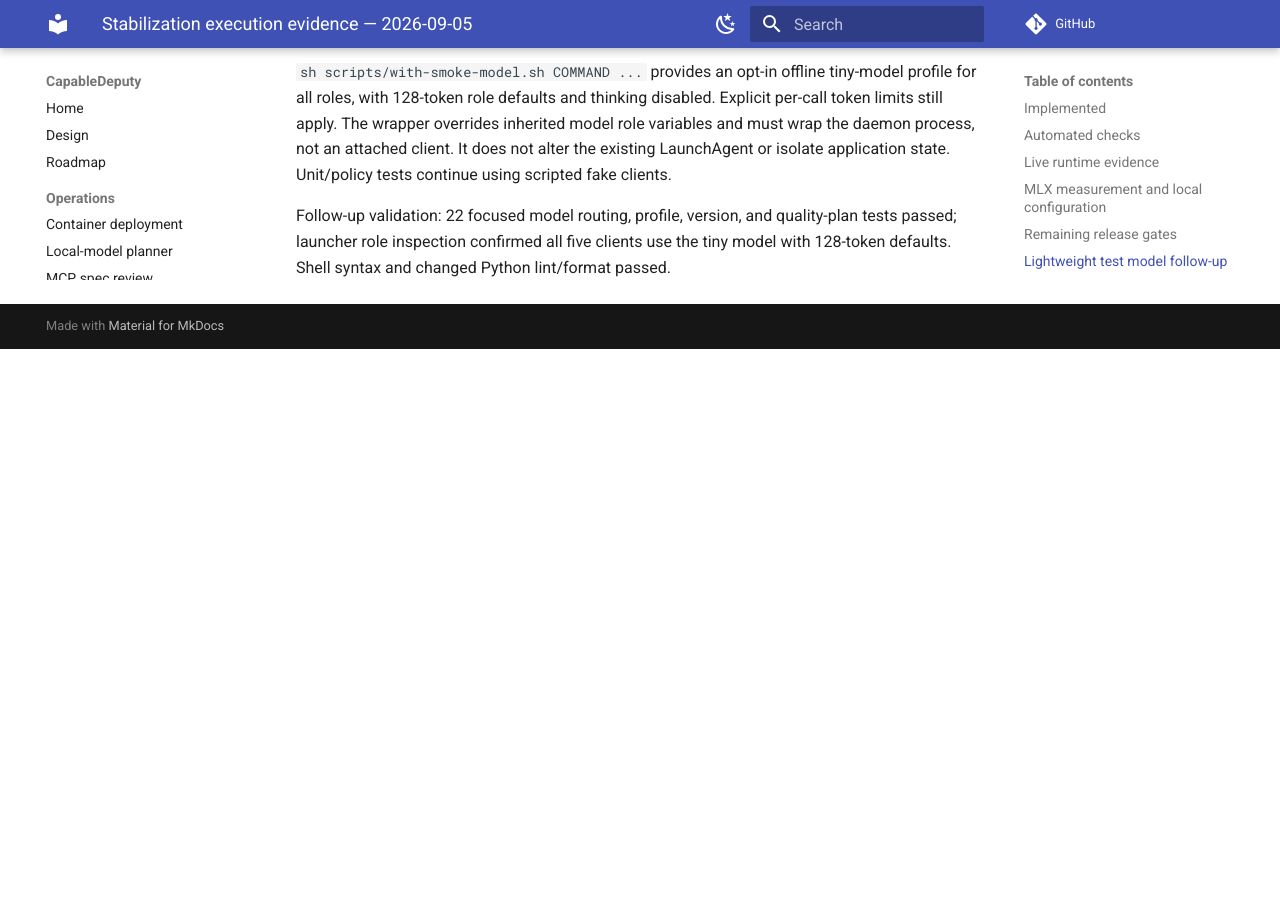
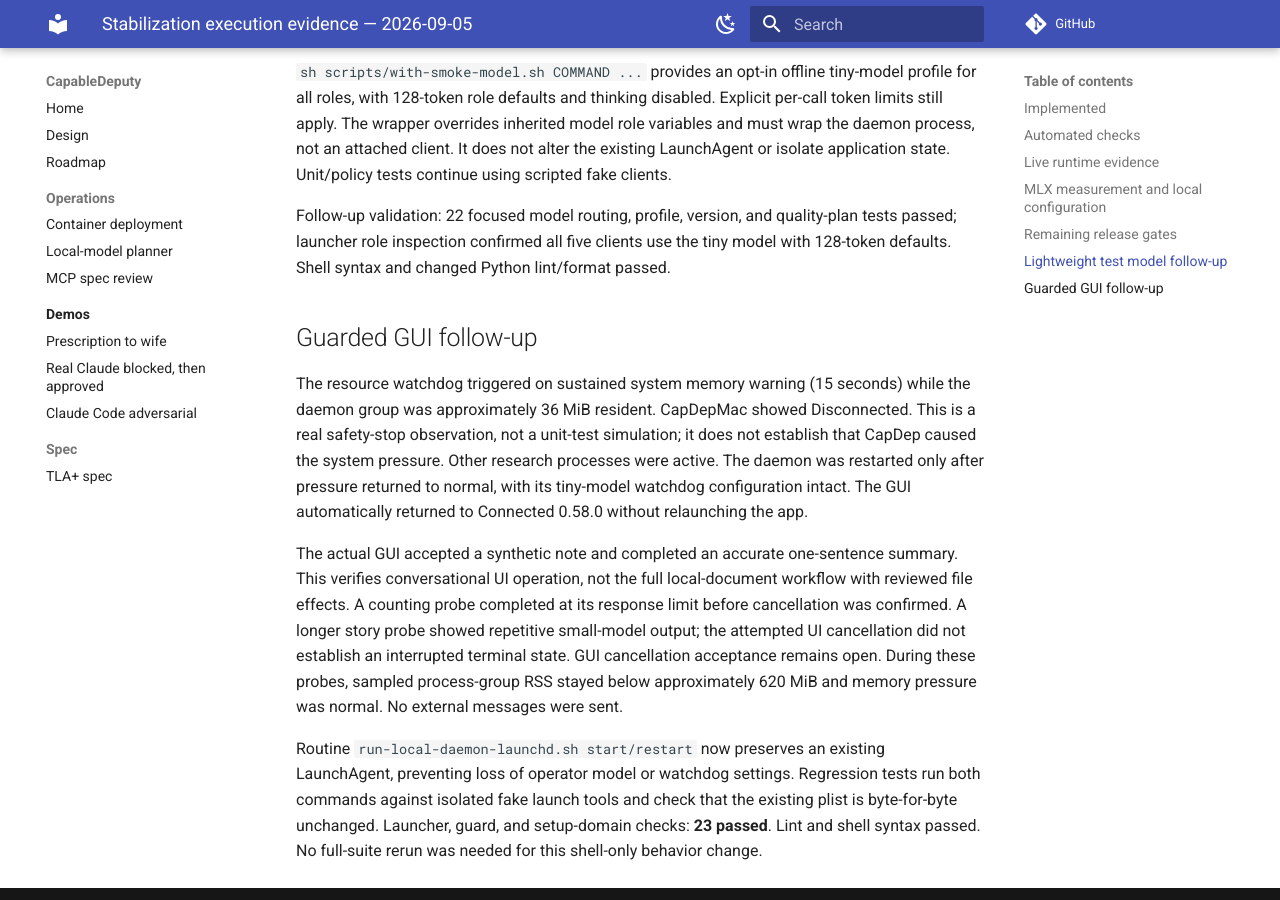
Before and after one commit to marctjones/capabledeputy, an MkDocs documentation site: the page built from docs/stabilization-evidence-2026-09-05.md, in a window 1280 px wide and 900 px high, scrolled down 3013 px. Built offline with MkDocs 1.6.1 and Material for MkDocs 9.7.7, drawn with Linux system fonts in a browser that asks for light colours; comment, search, counter and statistics services are not loaded; before the commit the page ends 3362 px from its top, so only the background shows below that.

Commit message:
fix: preserve guarded daemon configuration across routine restarts

```diff
--- a/docs/stabilization-evidence-2026-09-05.md
+++ b/docs/stabilization-evidence-2026-09-05.md
@@ -117,3 +117,29 @@ continue using scripted fake clients.
 Follow-up validation: 22 focused model routing, profile, version, and quality-plan
 tests passed; launcher role inspection confirmed all five clients use the tiny
 model with 128-token defaults. Shell syntax and changed Python lint/format passed.
+
+## Guarded GUI follow-up
+
+The resource watchdog triggered on sustained system memory warning (15 seconds)
+while the daemon group was approximately 36 MiB resident. CapDepMac showed
+Disconnected. This is a real safety-stop observation, not a unit-test simulation;
+it does not establish that CapDep caused the system pressure. Other research
+processes were active. The daemon was restarted only after pressure returned to
+normal, with its tiny-model watchdog configuration intact. The GUI automatically
+returned to Connected 0.58.0 without relaunching the app.
+
+The actual GUI accepted a synthetic note and completed an accurate one-sentence
+summary. This verifies conversational UI operation, not the full local-document
+workflow with reviewed file effects. A counting probe completed at its response
+limit before cancellation was confirmed. A longer story probe showed repetitive
+small-model output; the attempted UI cancellation did not establish an interrupted
+terminal state. GUI cancellation acceptance remains open. During these probes,
+sampled process-group RSS stayed below approximately 620 MiB and memory pressure
+was normal. No external messages were sent.
+
+Routine `run-local-daemon-launchd.sh start/restart` now preserves an existing
+LaunchAgent, preventing loss of operator model or watchdog settings. Regression
+tests run both commands against isolated fake launch tools and check that the
+existing plist is byte-for-byte unchanged. Launcher, guard, and setup-domain
+checks: **23 passed**. Lint and shell syntax passed. No full-suite rerun was needed
+for this shell-only behavior change.
```
Also changed, not shown: docs/dogfood-log.md (+8 -0 lines), docs/local-model-planner.md (+3 -3 lines), 2 other files.
